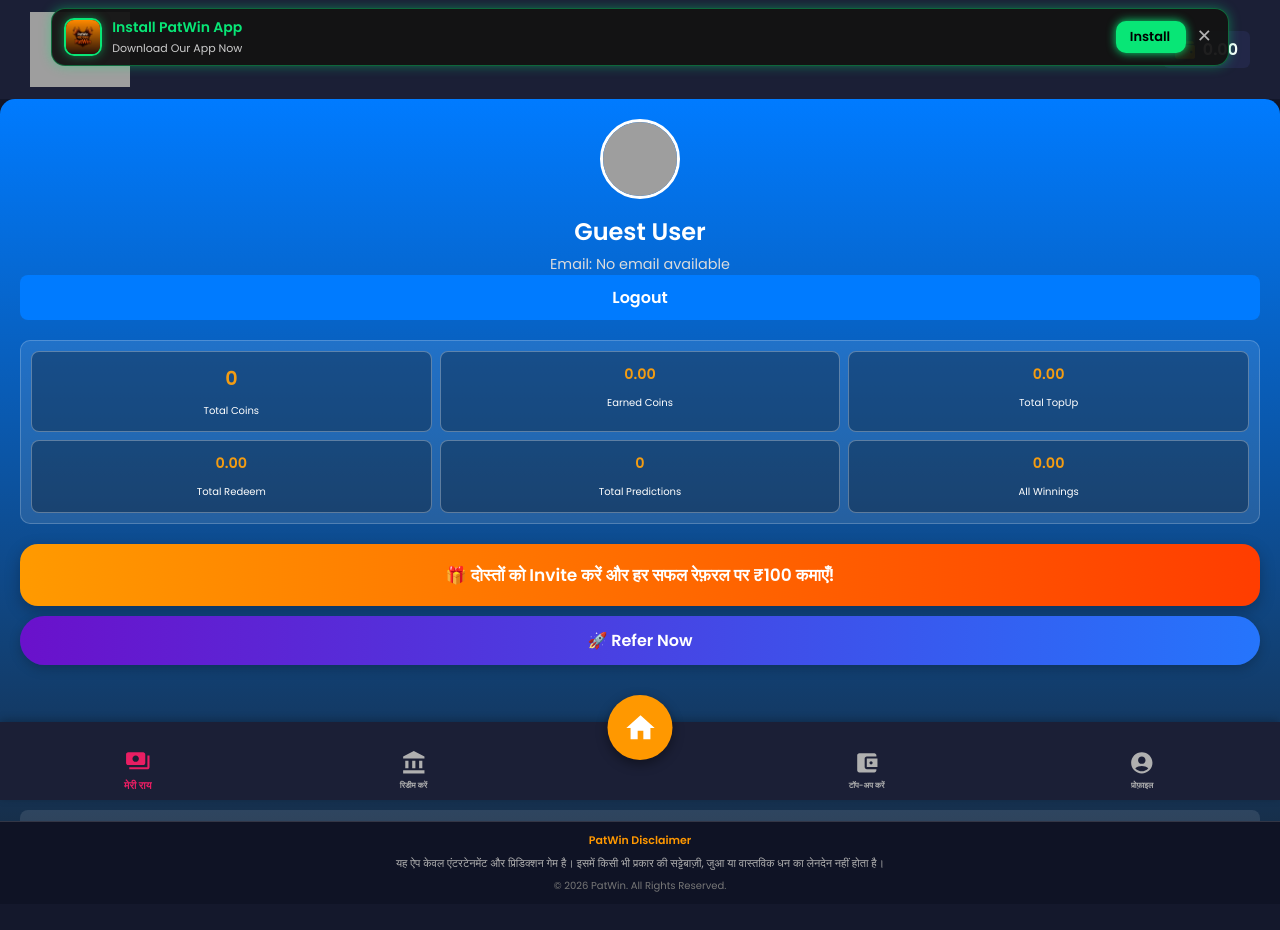
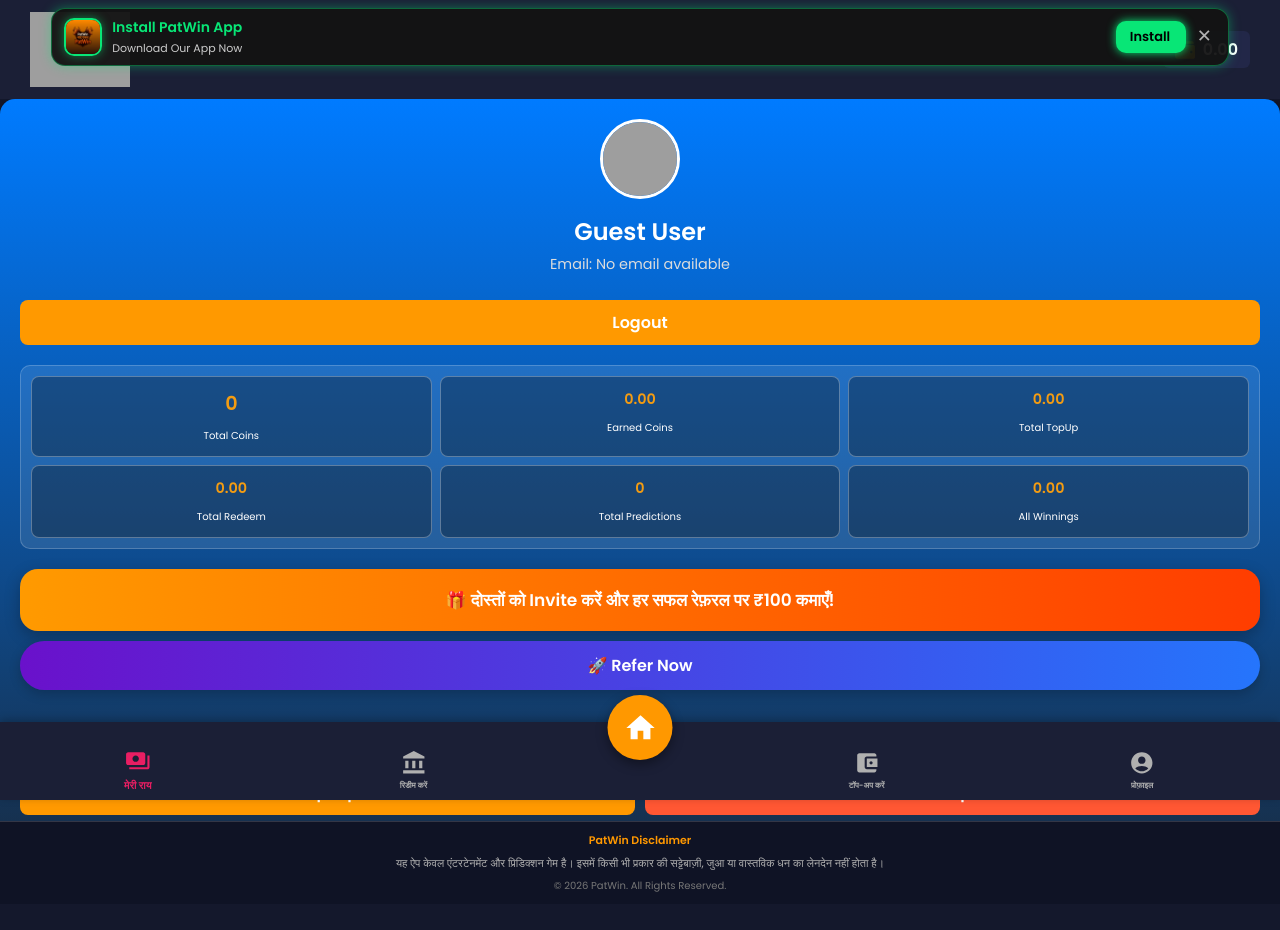
Before and after one commit to bhupeshkhedikar/patbet, a React (Create React App) app: page /profile in a window 1280 px wide. Shown: the top 930 px of the page. Built offline with nearby package versions, Linux system fonts and the light colour scheme; no server answers; the database is empty; sample sign-in values are in the browser's storage; grey boxes are pictures that could not be loaded.

Commit message:
changed color of logout button

```diff
--- a/src/ProfileSection.css
+++ b/src/ProfileSection.css
@@ -125,7 +125,7 @@
 }
 
 .action-btn {
-  background-color: #007bff;
+  background-color: #ff9900;
   color: white;
   border: none;
   padding: 10px 20px;
--- a/src/components/ProfileSection.js
+++ b/src/components/ProfileSection.js
@@ -164,7 +164,7 @@ const fetchWithdrawals = async (userId) => {
           <div className="user-info">
             <h2>{userData?.name || "Guest User"}</h2>
             <p>Email: {userData?.email || "No email available"}</p>
-          </div>
+          </div> <br/>
 
           {isLoggedIn && (
             <button className="action-btn" onClick={handleLogout}>
```
